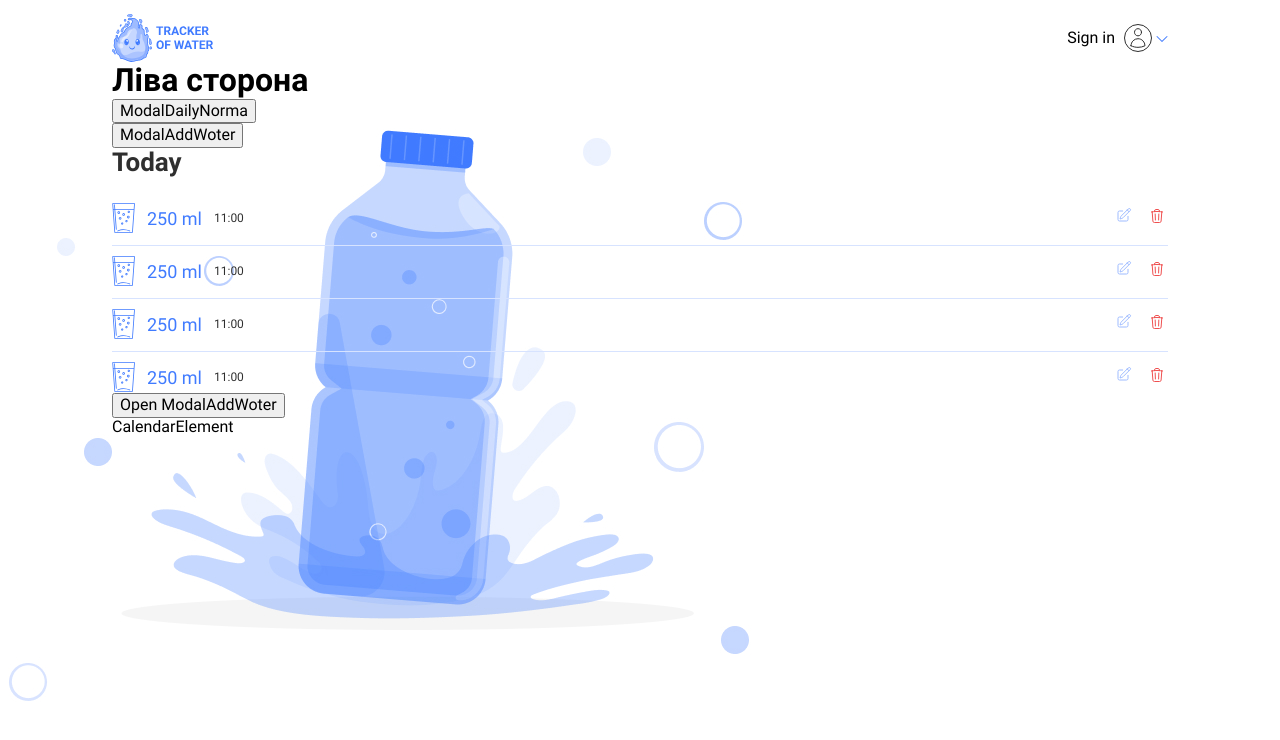
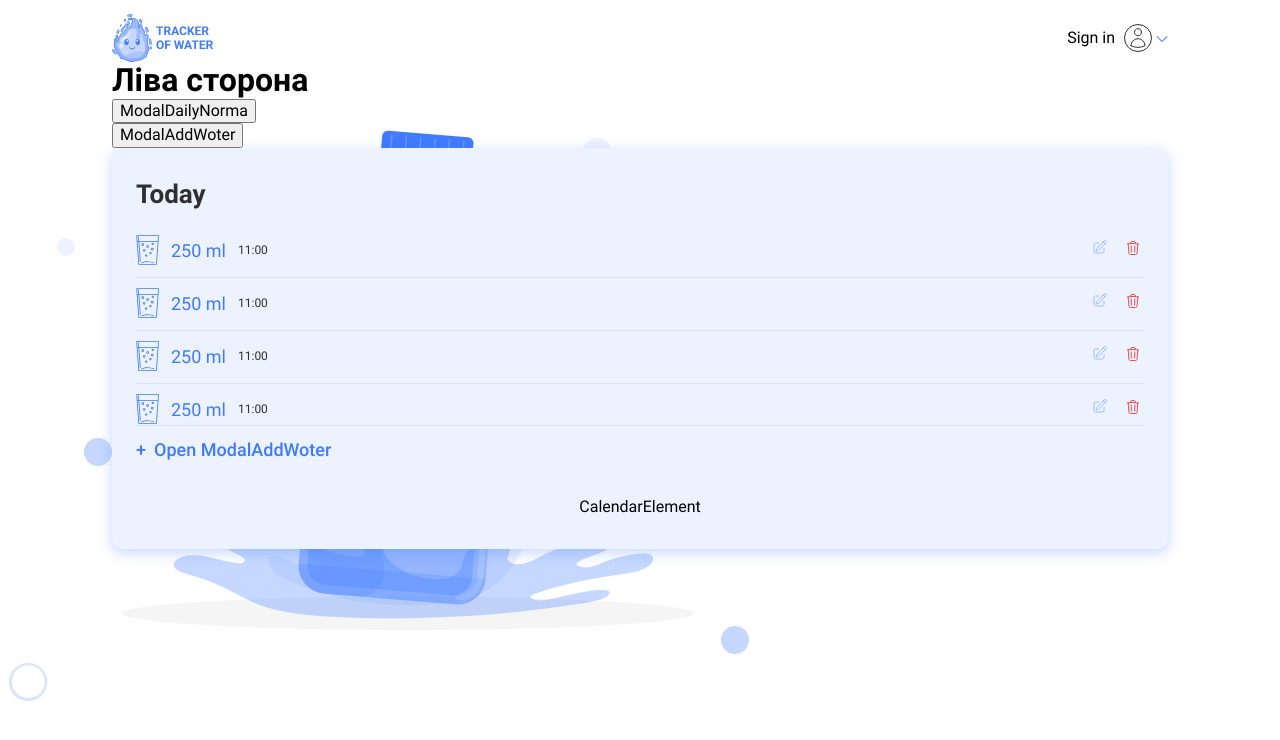
Before and after one commit to GoitStudentsWorks/bc-65-react-node-Elizabethhub, a React (Vite) app: page /byte-my-water-app/home in a window 1280 px wide. Shown: the top 740 px of the page. Built offline with nearby package versions, Linux system fonts and the light colour scheme.

Commit message:
feature add : AddBtnWrapper

```diff
--- a/src/components/TodayElement/TodayElement.jsx
+++ b/src/components/TodayElement/TodayElement.jsx
@@ -1,6 +1,7 @@
 import { useState } from 'react';
 import ModalAddWoter from '../ModalAddWoter/ModalAddWoter';
 import {
+  AddBtnWrapper,
   Amount,
   BtnWrapper,
   InfoWrapper,
@@ -92,8 +93,13 @@ const TodayElement = () => {
 
           {/* / */}
         </StyledList>
+        <AddBtnWrapper>
+          <button onClick={openModal}>
+            <span>+</span>
+            <span>Open ModalAddWoter</span>
+          </button>
+        </AddBtnWrapper>
 
-        <button onClick={openModal}>Open ModalAddWoter</button>
         {isModalOpen && <ModalAddWoter onClose={closeModal} />}
       </ListWrapper>
     </>
--- a/src/components/TodayElement/TodayElement.styled.js
+++ b/src/components/TodayElement/TodayElement.styled.js
@@ -82,3 +82,36 @@ export const BtnWrapper = styled.div`
     border-bottom: 2px solid #ef5050;
   }
 `;
+
+export const AddBtnWrapper = styled.div`
+  padding: 12px 0;
+  display: flex;
+  justify-content: start;
+  border-top: 1px solid #d7e3ff;
+
+  button {
+    display: flex;
+    justify-content: center;
+    align-items: center;
+    gap: 8px;
+    border: none;
+    background-color: transparent;
+    padding: 0;
+    span {
+      color: #407bff;
+      font-size: 16px;
+      font-weight: 500;
+      line-height: 1.33;
+      @media screen and (min-width: 768px) {
+        font-size: 18px;
+      }
+    }
+
+    &:hover {
+      cursor: pointer;
+      span {
+        color: #ff9d43;
+      }
+    }
+  }
+`;
--- a/src/components/WaterCalendar/WaterCalendar.jsx
+++ b/src/components/WaterCalendar/WaterCalendar.jsx
@@ -1,11 +1,14 @@
 import CalendarElement from '../CalendarElement/CalendarElement';
 import TodayElement from '../TodayElement/TodayElement';
+import { SectionTodayAndCalendar } from './WaterCalendar.styled';
 
 const WaterCalendar = () => {
   return (
     <>
-      <TodayElement />
-      <CalendarElement />
+      <SectionTodayAndCalendar>
+        <TodayElement />
+        <CalendarElement />
+      </SectionTodayAndCalendar>
     </>
   );
 };
--- /dev/null
+++ b/src/components/WaterCalendar/WaterCalendar.styled.js
@@ -0,0 +1,17 @@
+import styled from 'styled-components';
+
+export const SectionTodayAndCalendar = styled.section`
+  height: max-content;
+  padding: 24px 8px;
+  display: flex;
+  flex-direction: column;
+  align-items: center;
+  gap: 24px;
+  box-shadow: 0px 4px 14px 0px #407bff4d;
+  border-radius: 10px;
+  background: #ecf2ff;
+
+  @media screen and (min-width: 768px) {
+    padding: 32px 24px;
+  }
+`;
--- a/src/pages/Home/HomePageStyled.js
+++ b/src/pages/Home/HomePageStyled.js
@@ -1,2 +1,20 @@
 import styled from 'styled-components';
-export const HomeContauner = styled.div``;
+export const HomeContauner = styled.div`
+  /* width: 320px;
+  margin: 24px auto 0;
+  padding: 0px 20px 40px;
+
+  @media screen and (min-width: 768px) {
+    width: 768px;
+    margin: 40px auto 0;
+    padding: 0px 32px 44px;
+  }
+
+  @media screen and (min-width: 1440px) {
+    width: 1440px;
+    display: flex;
+    justify-content: space-between;
+    margin: 20px auto 0;
+    padding: 0px 112px 56px;
+  } */
+`;
```
